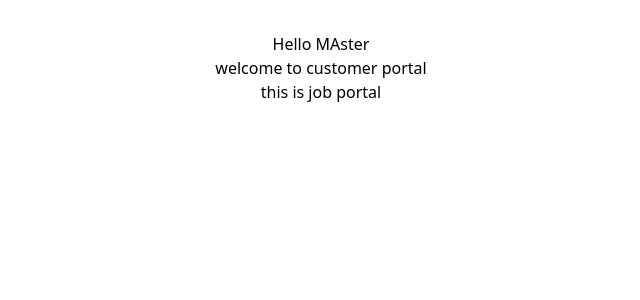
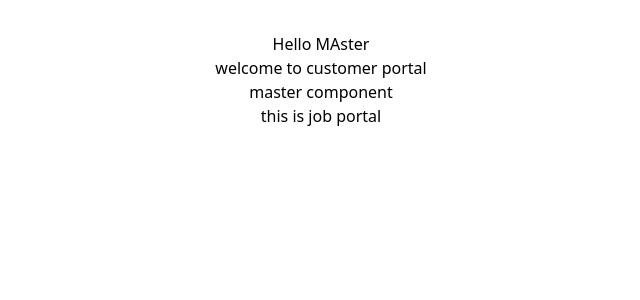
Before and after one commit to ayaniegain/git-test, a React (Vite) app: page / in a window 1280 px wide. Shown: the top 300 px of the page, without its empty margins (319-959 px from the left). Built offline with nearby package versions, Linux system fonts and the light colour scheme.

Commit message:
update code

```diff
--- a/src/App.jsx
+++ b/src/App.jsx
@@ -13,6 +13,8 @@ function App() {
     </h1>
   <Customer/>
 
+  <span className='text-red-400 text-xl'> master component</span>
+
    <Jobportal/>
     </>
   )
```
